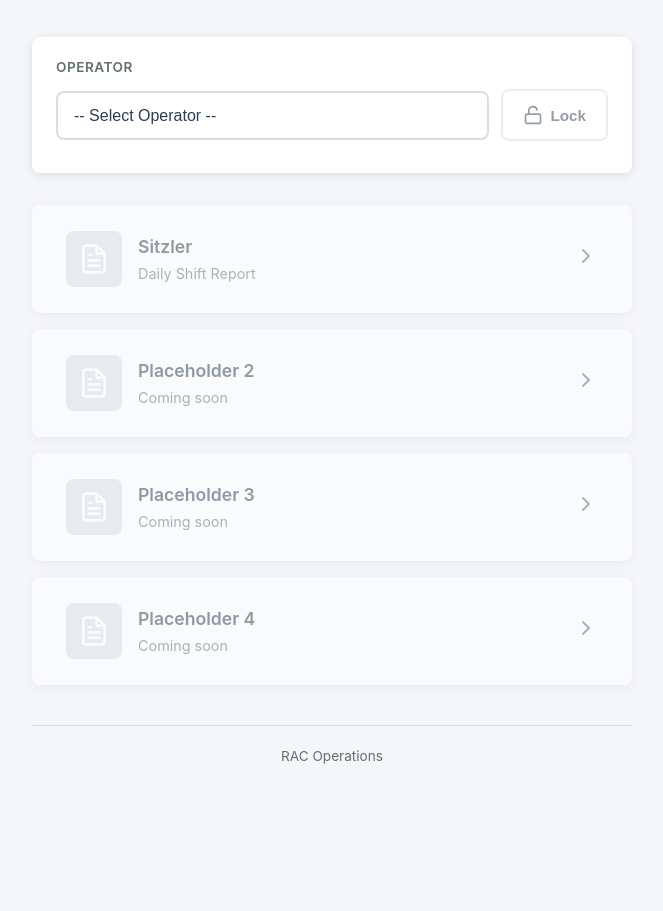
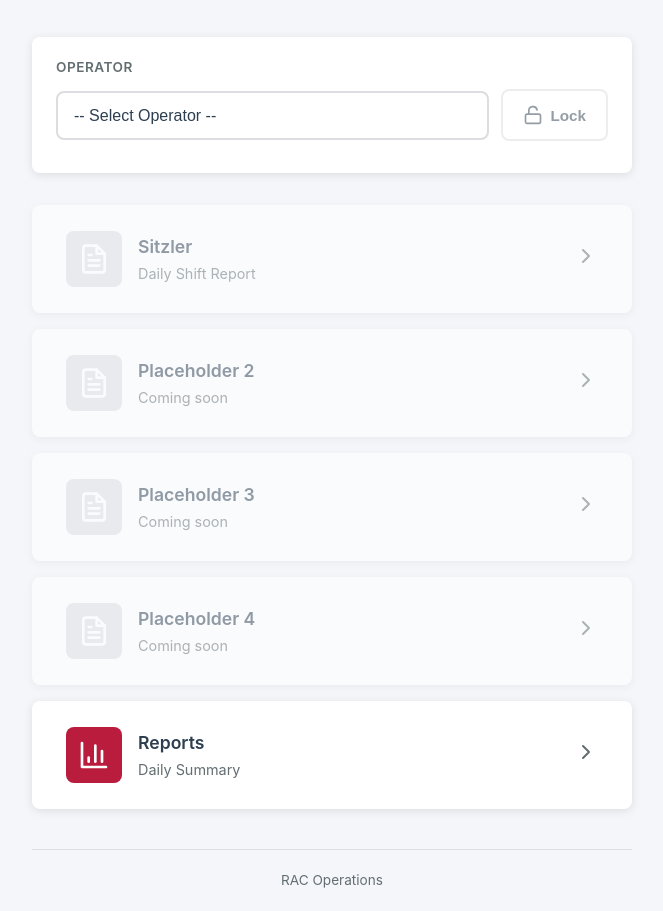
Before and after one commit to specialdk/rac-ops, a website: page public/index.html in a window 1280 px wide. Shown: the part 115-1026 px from the top of the page, without its empty margins (308-971 px from the left). Before the commit the page ends 902 px from the top, so only its background shows below. Drawn offline with Linux system fonts and the light colour scheme.

Commit message:
reporting code added link to index

```diff
--- a/public/index.html
+++ b/public/index.html
@@ -130,6 +130,26 @@
                     </svg>
                 </div>
             </a>
+
+            <a href="report.html" class="form-card report-card">
+    <div class="form-card-icon">
+        <svg xmlns="http://www.w3.org/2000/svg" width="32" height="32" viewBox="0 0 24 24" fill="none" stroke="currentColor" stroke-width="2" stroke-linecap="round" stroke-linejoin="round">
+            <path d="M3 3v18h18"></path>
+            <path d="M18 17V9"></path>
+            <path d="M13 17V5"></path>
+            <path d="M8 17v-3"></path>
+        </svg>
+    </div>
+    <div class="form-card-content">
+        <h2 class="form-card-title">Reports</h2>
+        <p class="form-card-desc">Daily Summary</p>
+    </div>
+    <div class="form-card-arrow">
+        <svg xmlns="http://www.w3.org/2000/svg" width="24" height="24" viewBox="0 0 24 24" fill="none" stroke="currentColor" stroke-width="2" stroke-linecap="round" stroke-linejoin="round">
+            <polyline points="9 18 15 12 9 6"></polyline>
+        </svg>
+    </div>
+</a>
         </nav>
 
         <!-- Footer -->
--- a/public/landing.css
+++ b/public/landing.css
@@ -193,3 +193,13 @@
         padding: 24px 32px;
     }
 }
+
+.report-card {
+    pointer-events: auto !important;
+    opacity: 1 !important;
+}
+
+.report-card .form-card-icon {
+    background: #b91c3c;
+    color: white;
+}
```
